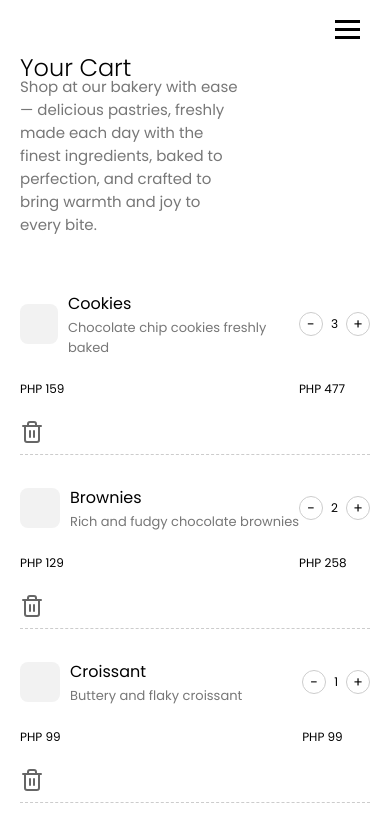
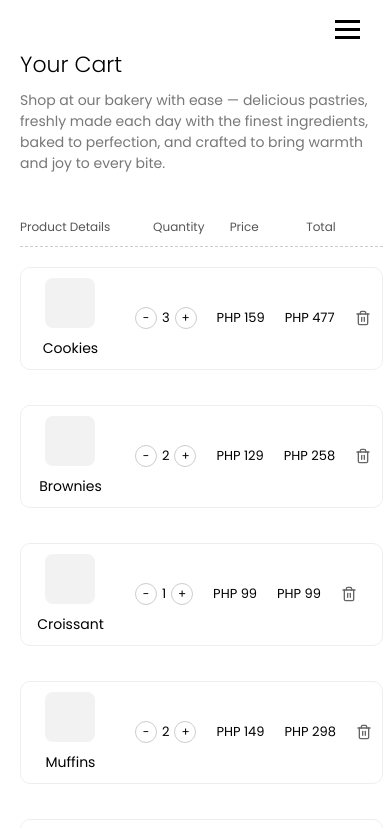
Before and after one commit to marianadine/maisonsucre, a React (Create React App) app: page /cart in a window 390 px wide. Shown: the top 836 px of the page. Built offline with nearby package versions, Linux system fonts and the light colour scheme.

Commit message:
cart in mobile view

```diff
--- a/src/components/Cart.jsx
+++ b/src/components/Cart.jsx
@@ -12,9 +12,8 @@ const Cart = () => {
     { id: 2, name: "Brownies", desc: "Rich and fudgy chocolate brownies", price: 129, qty: 2 },
     { id: 3, name: "Croissant", desc: "Buttery and flaky croissant", price: 99, qty: 1 },
     { id: 4, name: "Muffins", desc: "Blueberry muffins with crumble topping", price: 149, qty: 2 },
-    { id: 5, name: "Cheesecake", desc: "Creamy cheesecake slice", price: 199, qty: 1 },
-    { id: 6, name: "Cinnamon Roll", desc: "Sweet cinnamon swirls with glaze", price: 129, qty: 4 },
-    { id: 7, name: "Cupcake", desc: "Vanilla cupcakes with buttercream frosting", price: 89, qty: 5 },
+    { id: 5, name: "Cinnamon Roll", desc: "Sweet cinnamon swirls with glaze", price: 129, qty: 4 },
+    { id: 6, name: "Cupcake", desc: "Vanilla cupcakes with buttercream frosting", price: 89, qty: 5 },
   ])
 
   const [selectedPayment, setSelectedPayment] = useState(null)
@@ -62,8 +61,8 @@ const Cart = () => {
                 <div className="product-details">
                   <div className="product-photo"></div>
                   <div>
-                    <h3>{item.name}</h3>
-                    <p>{item.desc}</p>
+                    <h3 className='pastry-item-name'>{item.name}</h3>
+                    <p className='pastry-item-desc'>{item.desc}</p>
                   </div>
                 </div>
 
--- a/src/styles/Cart.css
+++ b/src/styles/Cart.css
@@ -1,6 +1,3 @@
-/* ============================= */
-/*   CART PAGE BASE STYLES       */
-/* ============================= */
 .container.cart-section {
     justify-content: flex-start;
     align-items: flex-start;
@@ -48,6 +45,7 @@
     color: #555;
     padding-bottom: 10px;
     border-bottom: 1px dashed #ccc;
+    gap: 20px;
 }
 
 .cart-row {
@@ -128,7 +126,6 @@
     border-color: #1f4397;
 }
 
-/* Delete icon */
 .delete-icon {
     cursor: pointer;
     color: #666;
@@ -216,24 +213,89 @@
     color: white;
 }
 
-/* ============================= */
-/*        MOBILE RESPONSIVE      */
-/* ============================= */
-@media (max-width: 1024px) {
+@media (max-width: 480px) {
     .cart-section {
-        margin: 40px 20px;
-        width: calc(100% - 40px);
+        margin: 10px;
+        padding: 10px;
+        width: 100%;
     }
 
     .thin-poppins-text {
-        font-size: 36px;
+        font-size: 22px;
+        text-align: center;
     }
-}
 
-@media (max-width: 768px) {
+    .cart-section p.poppins-text {
+        width: 360px !important;
+        text-align: left !important;
+        font-size: 14px !important;
+        margin-top: -10px !important;
+    }
+
     .cart-layout {
         flex-direction: column;
         gap: 20px;
+    }
+
+    .cart-header {
+        font-size: 12px;
+        gap: -15px;
+    }
+
+    .cart-row {
+        display: flex;
+        align-items: center;
+        gap: 20px;
+        padding: 10px 5px;
+        padding-right: 0px;
+        border: 1px solid #eee;
+        border-radius: 10px;
+        margin-bottom: 15px;
+        font-size: 13px;
+    }
+
+    .product-details {
+        flex-direction: column;
+        align-items: center;
+        gap: 10px;
+        width: 25%;
+    }
+
+    .product-photo {
+        width: 50px;
+        height: 50px;
+    }
+
+    .pastry-item-name {
+        font-size: 14px !important;
+        text-align: center;
+    }
+
+    .pastry-item-desc {
+        display: none;
+    }
+
+    .cart-row .actions {
+        display: flex;
+        justify-content: space-between;
+        align-items: center;
+        width: 100%;
+        gap: 8px;
+    }
+
+    .quantity-controls {
+        gap: 5px;
+    }
+
+    .quantity-controls button {
+        width: 22px;
+        height: 22px;
+        font-size: 12px;
+    }
+
+    .delete-icon {
+        width: 16px;
+        height: 16px;
     }
 
     .cart-summary {
@@ -241,57 +303,8 @@
         border-top: 1px dashed #ccc;
         padding-left: 0;
         padding-top: 20px;
-    }
-
-    .cart-header,
-    .cart-row {
-        grid-template-columns: 1fr 1fr;
-        font-size: 13px;
-    }
-
-    .cart-header {
-        display: none;
-        /* hide header on small screens */
-    }
-
-    .cart-row {
-        grid-template-columns: 1fr auto;
-        grid-row-gap: 10px;
-    }
-
-    .product-details {
-        gap: 10px;
-    }
-
-    .product-photo {
-        width: 50px;
-        height: 50px;
-    }
-
-    .thin-poppins-text {
-        font-size: 28px;
-    }
-}
-
-@media (max-width: 480px) {
-    .cart-section {
-        margin: 20px 10px;
-        padding: 10px;
-        width: calc(100% - 20px);
-    }
-
-    .thin-poppins-text {
-        font-size: 24px;
-    }
-
-    .cart-row {
-        font-size: 12px;
-        padding: 10px 0;
-    }
-
-    .product-photo {
-        width: 40px;
-        height: 40px;
+        width: 89%;
+        margin-bottom: -10px;
     }
 
     .cart-summary h3,
@@ -300,11 +313,11 @@
     }
 
     .cart-summary p {
-        font-size: 12px;
+        font-size: 13px;
     }
 
     .cartpreorder-btn {
         font-size: 14px;
-        padding: 10px;
+        padding: 10px 12px;
     }
 }
```
